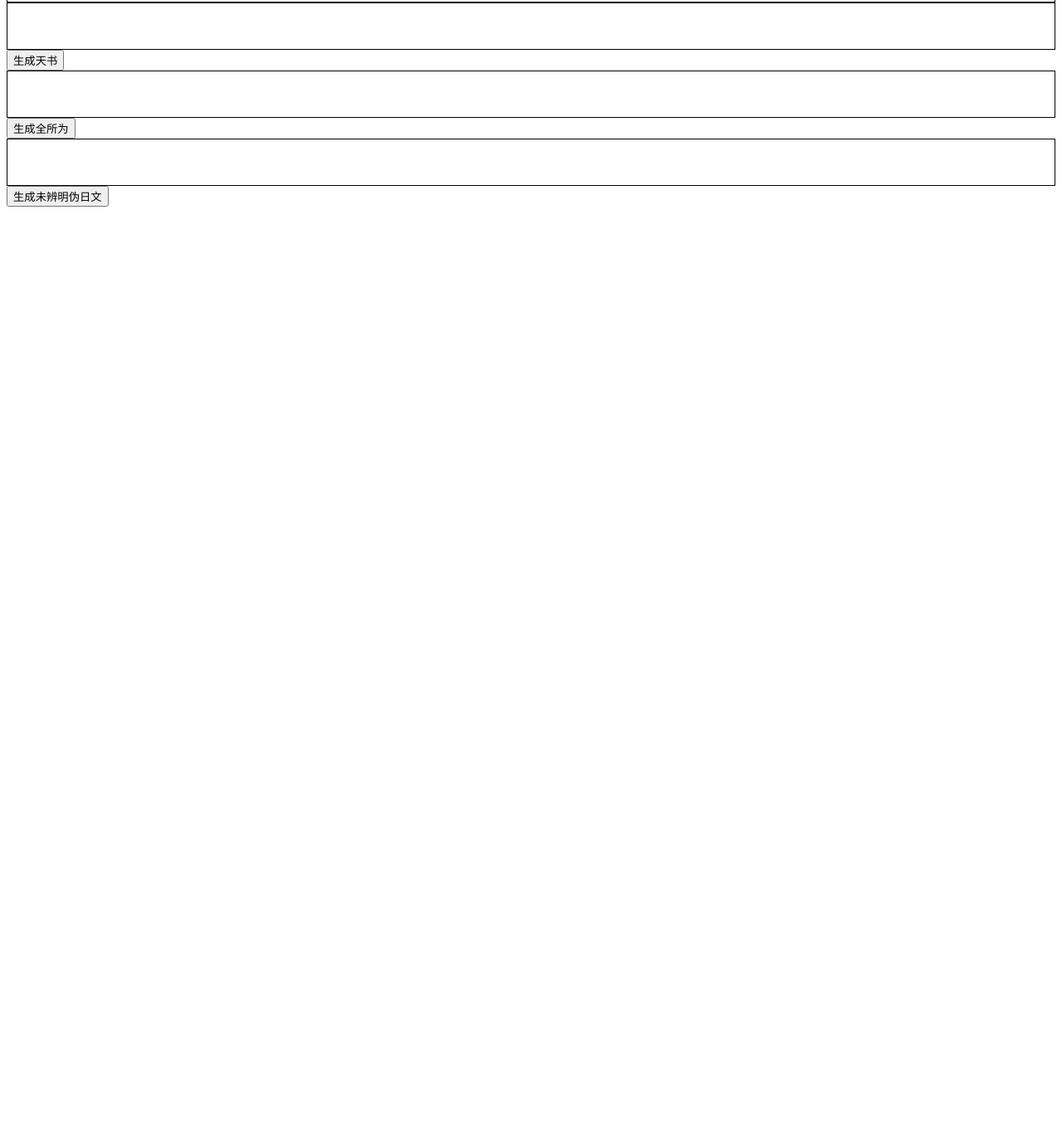
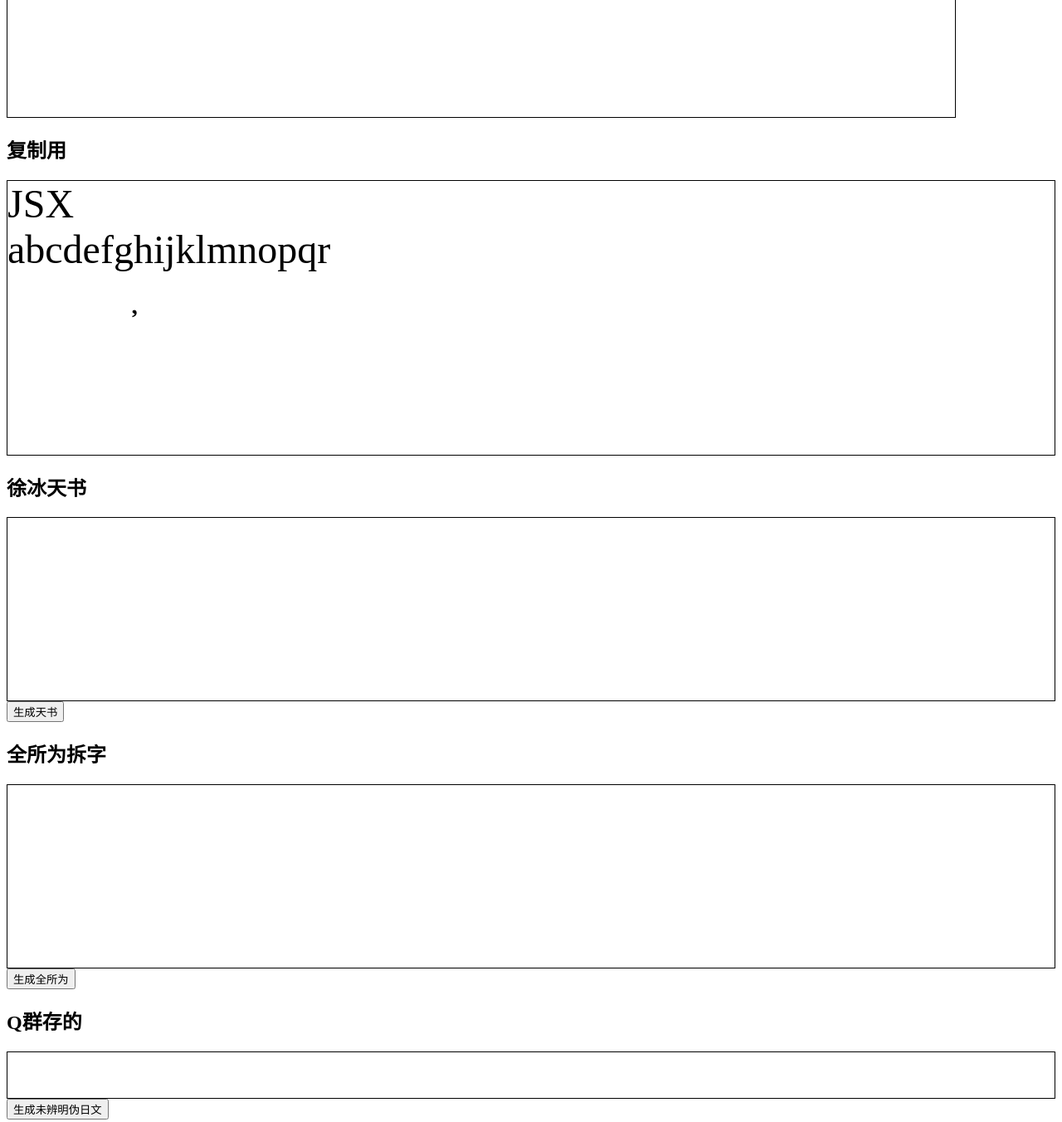
Before and after one commit to GuykannTschjov/CheapFonts, a plain HTML site: page XSJgen.html in a window 1280 px wide. Shown: the part 337-1689 px from the top of the page at 83% size. Before the commit the page ends 800 px from the top, so only its background shows below. Drawn offline with Linux system fonts and the light colour scheme; a web font is replaced by a local one.

Commit message:
fixBigBug

```diff
--- a/XSJgen.html
+++ b/XSJgen.html
@@ -4,7 +4,7 @@
   <meta charset="UTF-8">
   <title>生成随机天书</title>
 </head>
-<body>
+<body onload="generateChinese();generateJapanese();generateJapanese2()">
     <style>
         @font-face {
           font-family: "XSJ original";
@@ -13,6 +13,10 @@
         div {border: black 1px solid;font-size:300%;font-family:'XSJ original'}
     </style>
 
+<h2>空白草稿文本框</h2>
+  <input type="text" style="border: black 1px solid;font-size:300%;font-family:'XSJ original';min-height:400px;width:90%;">
+
+<h2>复制用</h2>
   <div contenteditable="true">
     JSX<br/>
     abcdefghijklmnopqr<br/>
@@ -22,7 +26,8 @@
     
   </div>
 
-  <div id="textInput" contenteditable="true"></div>
+<h2>徐冰天书</h2>
+  <div id="textInput" contenteditable="plaintext-only"></div>
   <button onclick="generateChinese()">生成天书</button>
   <script>
     function generateChinese() {
@@ -37,7 +42,8 @@
     }
   </script>
 
-  <div id="textInput2" contenteditable="true"></div>
+<h2>全所为拆字</h2>
+  <div id="textInput2" contenteditable="plaintext-only"></div>
   <button onclick="generateJapanese()">生成全所为</button>
   <script>
     function generateJapanese() {
@@ -65,7 +71,8 @@
         //code by ChatGPT at https://chat23.yqcloud.top/
       </script>
 
-<div id="textInput3" contenteditable="true"></div>
+<h2>Q群存的</h2>
+<div id="textInput3" contenteditable="plaintext-only"></div>
 <button onclick="generateJapanese2()">生成未辨明伪日文</button>
 <script>
   function generateJapanese2() {
@@ -97,6 +104,8 @@
         textInput.innerText = japaneseStr;
       }
       //code by ChatGPT at https://chat23.yqcloud.top/
+
+
     </script>
 </body>
 </html>
```
